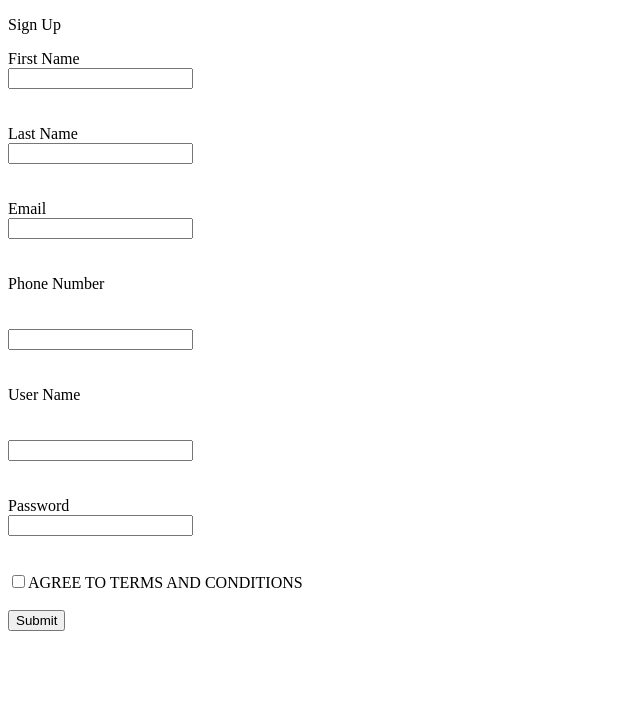
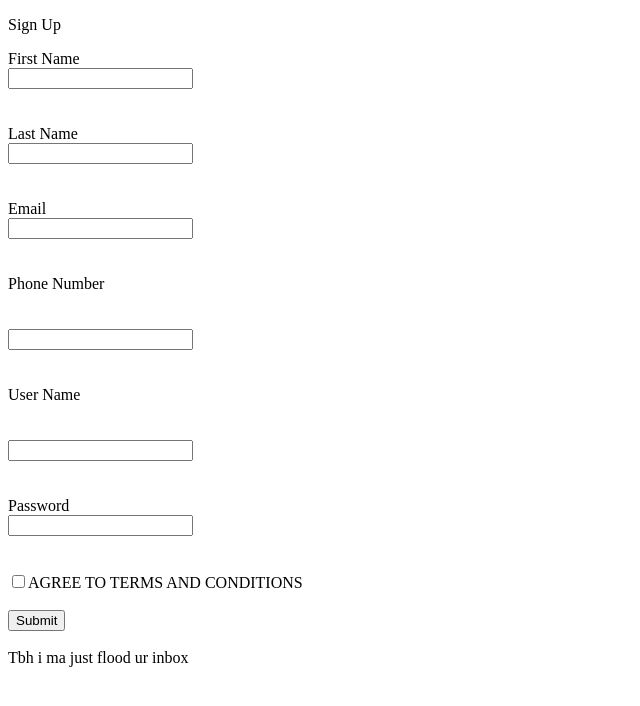
Before and after one commit to ineedhelpidontknow/Sign-Up, a plain HTML site: page index.html in a window 1280 px wide. Shown: the whole page, without its empty margins (0-640 px from the left). Drawn offline with Linux system fonts and the light colour scheme.

Commit message:
Created using Popcode: https://popcode.org

```diff
--- a/index.html
+++ b/index.html
@@ -28,7 +28,8 @@
             <input type="checkbox">AGREE TO TERMS AND CONDITIONS
             <br><br>
             <button> Submit</button>
-
+                <br><br>
+            Tbh i ma just flood ur inbox
 
         </div>
 
```
